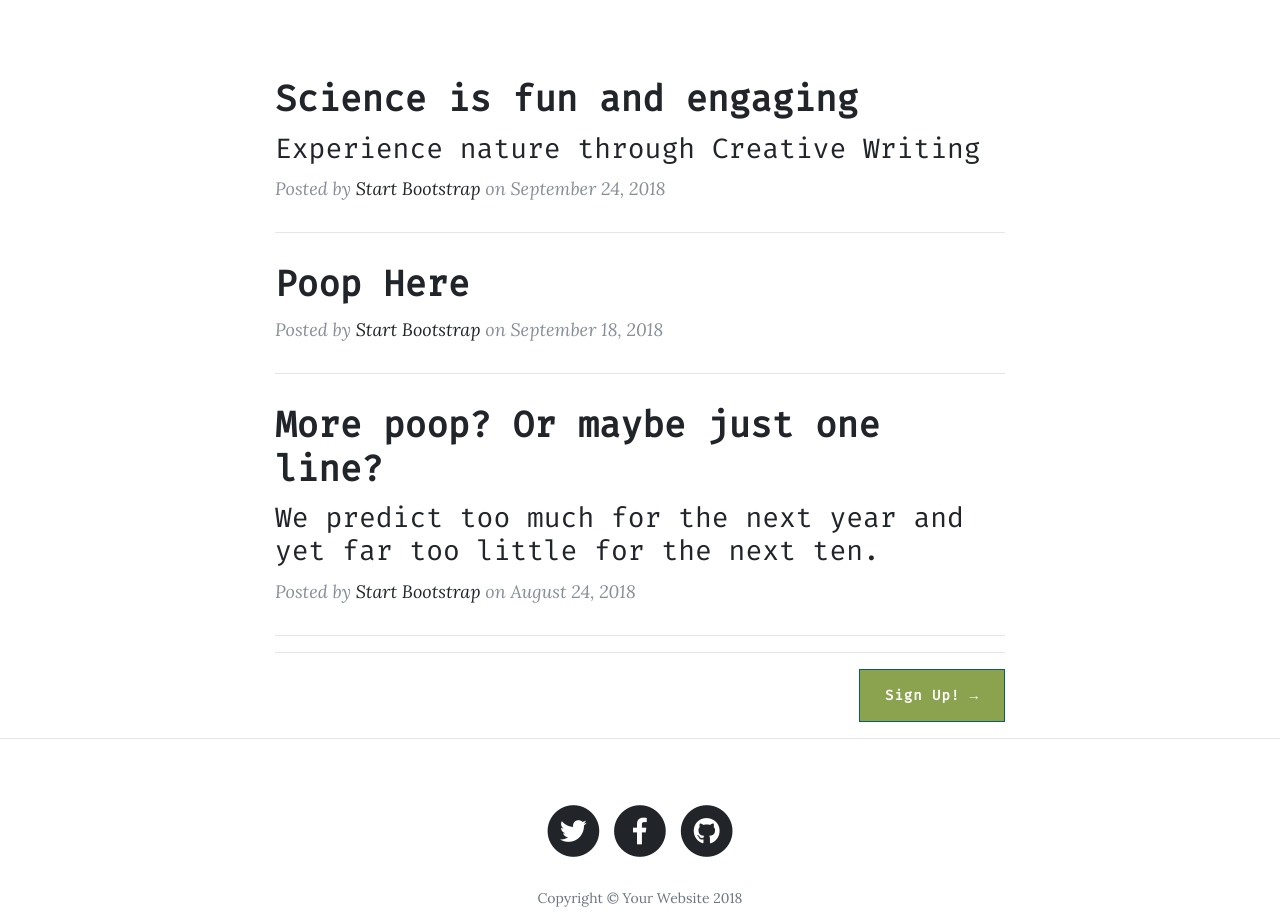
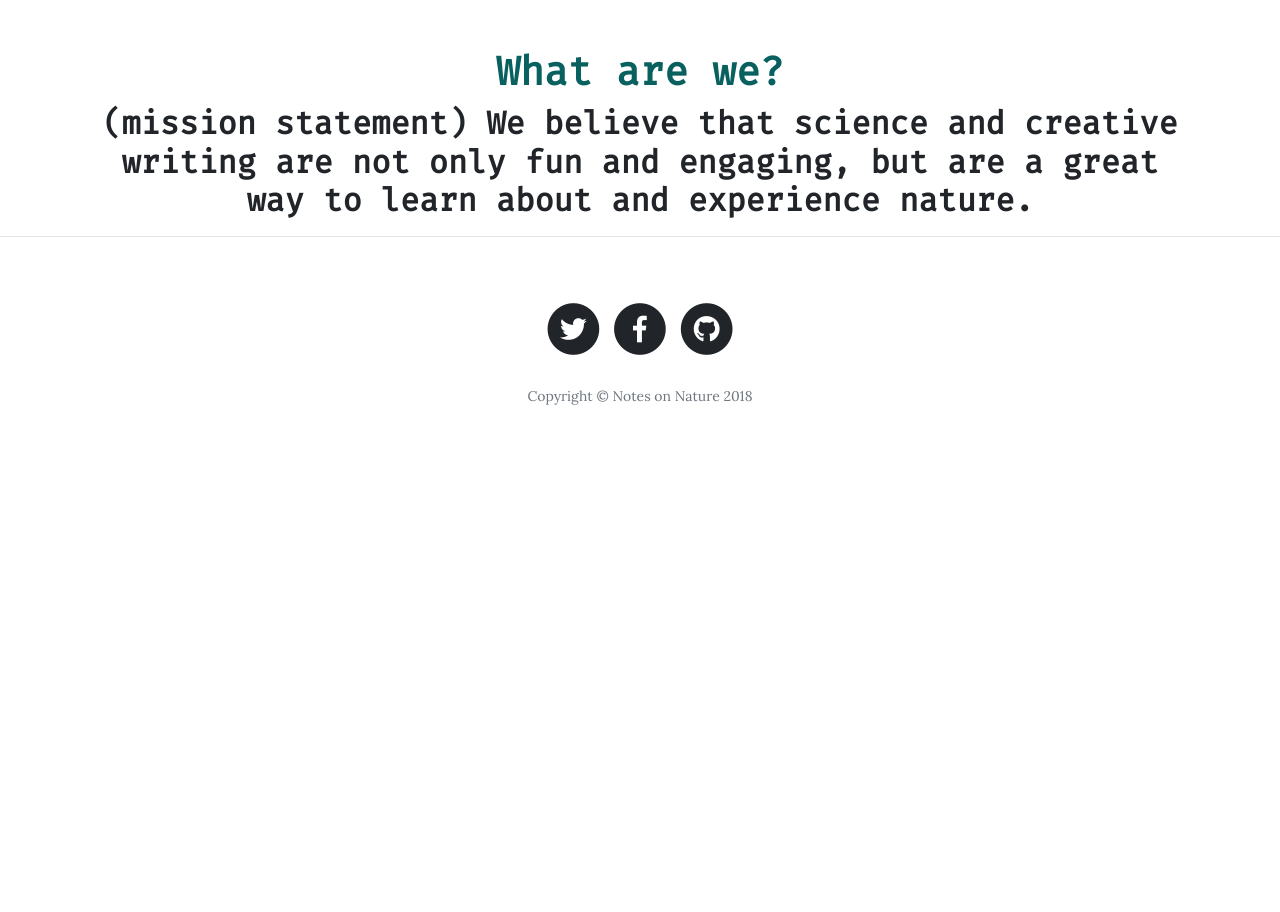
Before and after one commit to mTucker-18/NotesOnNature, a website: page docs/index.html in a window 1280 px wide. Shown: the part 534-1446 px from the top of the page. After the commit the page ends 1006 px from the top, so only its background shows below. Drawn offline with Linux system fonts and the light colour scheme.

Commit message:
added mission statement to homepage

```diff
--- a/docs/css/clean-blog.css
+++ b/docs/css/style.css
@@ -454,3 +454,11 @@ h1, h2, h3, h4, h5, h6,
 header.masthead .site-heading .subheading {
   font-family: 'Fira Mono', monospace;
 }
+
+.HomePage {
+  text-align: center;
+}
+
+.HomePage h1 {
+  color: var(--jeans);
+}
--- a/docs/index.html
+++ b/docs/index.html
@@ -23,7 +23,7 @@
     <link rel="icon" type="image/png" href="img/favicon-16x16.png" sizes="16x16" />
 
     <!-- Custom styles for this template -->
-    <link href="css/clean-blog.css" rel="stylesheet">
+    <link href="css/style.css" rel="stylesheet">
 
   </head>
 
@@ -77,66 +77,11 @@
 
     <!-- Main Content -->
     <div class="container">
-      <div class="row">
-        <div class="col-lg-8 col-md-10 mx-auto">
-          <div class="post-preview">
-            <a href="post.html">
-              <h2 class="post-title">
-                Science is fun and engaging
-              </h2>
-              <h3 class="post-subtitle">
-                Experience nature through Creative Writing
-              </h3>
-            </a>
-            <p class="post-meta">Posted by
-              <a href="#">Start Bootstrap</a>
-              on September 24, 2018</p>
-          </div>
-          <hr>
-          <div class="post-preview">
-            <a href="post.html">
-              <h2 class="post-title">
-                Poop Here
-              </h2>
-            </a>
-            <p class="post-meta">Posted by
-              <a href="#">Start Bootstrap</a>
-              on September 18, 2018</p>
-          </div>
-          <hr>
-          <div class="post-preview">
-            <a href="post.html">
-              <h2 class="post-title">
-                More poop? Or maybe just one line?
-              </h2>
-              <h3 class="post-subtitle">
-                We predict too much for the next year and yet far too little for the next ten.
-              </h3>
-            </a>
-            <p class="post-meta">Posted by
-              <a href="#">Start Bootstrap</a>
-              on August 24, 2018</p>
-          </div>
-          <hr>
-          <!-- <div class="post-preview">
-            <a href="post.html">
-              <h2 class="post-title">
-                Failure is not an option
-              </h2>
-              <h3 class="post-subtitle">
-                Many say exploration is part of our destiny, but it’s actually our duty to future generations.
-              </h3>
-            </a>
-            <p class="post-meta">Posted by
-              <a href="#">Start Bootstrap</a>
-              on July 8, 2018</p>
-          </div> -->
-          <hr>
-          <!-- Pager -->
-          <div class="clearfix">
-            <a class="btn btn-primary float-right" href="#">Sign Up! &rarr;</a>
-          </div>
-        </div>
+      <div class="HomePage">
+        <h1>What are we?</h1>
+        <h2>(mission statement) We believe that science and creative writing
+            are not only fun and engaging, but are a great way to learn about
+            and experience nature.</h2>
       </div>
     </div>
 
@@ -173,7 +118,7 @@
                 </a>
               </li>
             </ul>
-            <p class="copyright text-muted">Copyright &copy; Your Website 2018</p>
+            <p class="copyright text-muted">Copyright &copy; Notes on Nature 2018</p>
           </div>
         </div>
       </div>
```
Also changed, not shown: docs/about.html (+2 -2 lines), docs/contact.html (+2 -2 lines), docs/post.html (+1 -1 lines).
